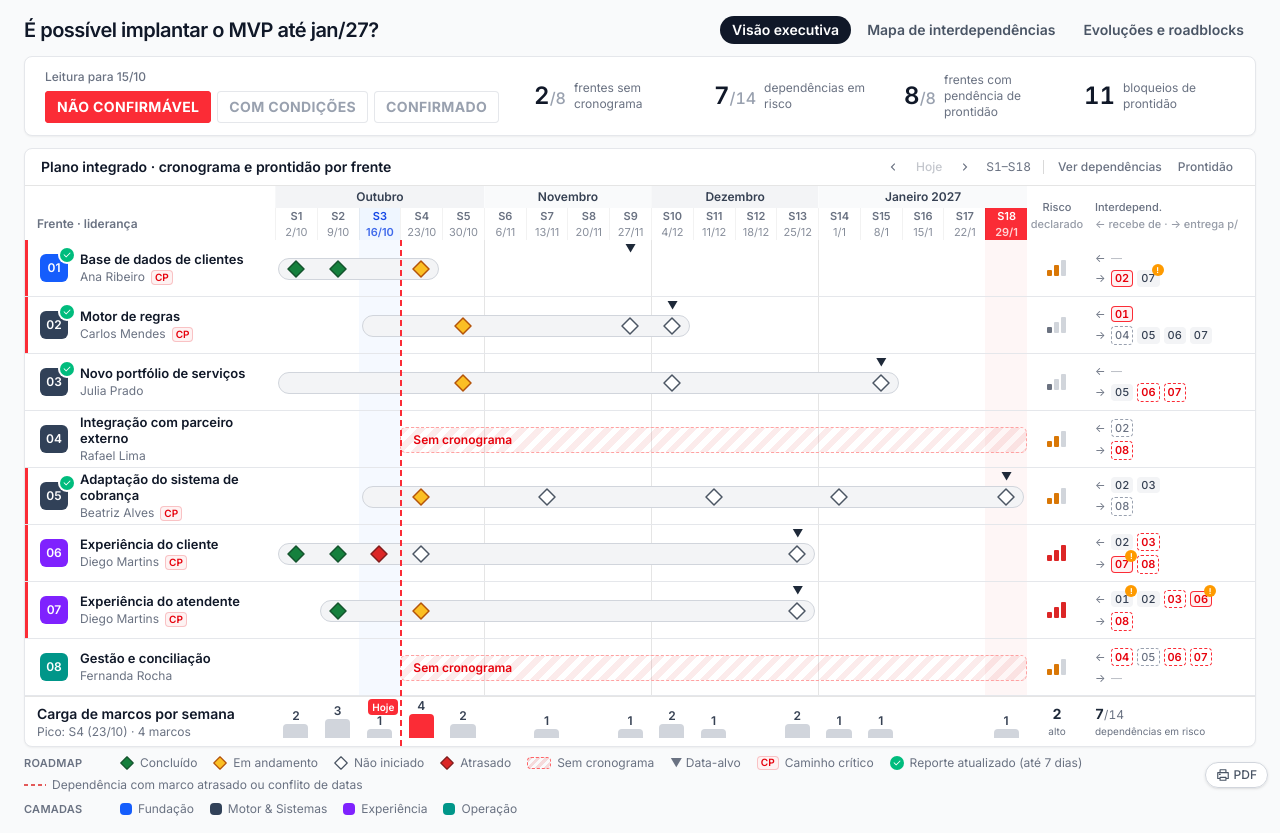
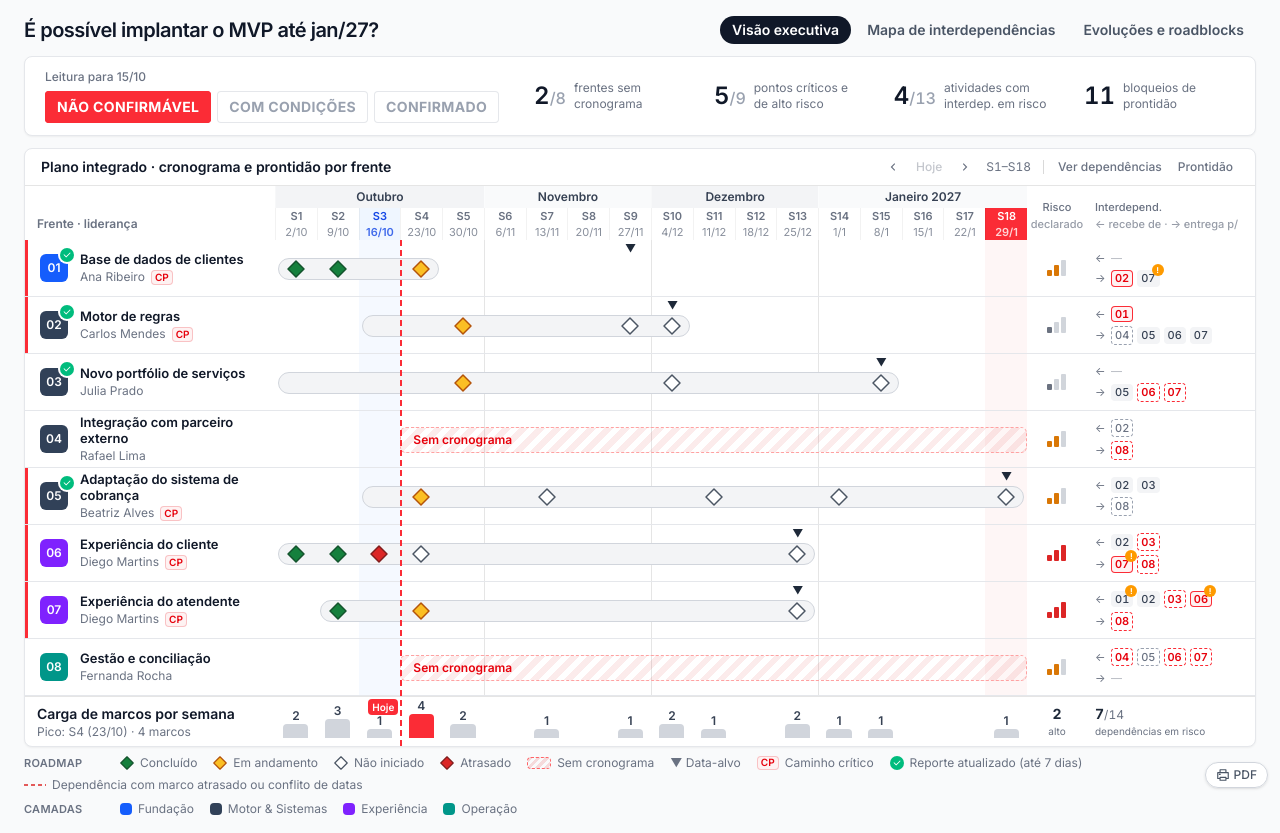
Before and after one commit to Akir0x/dashboard_executivo, a React (Vite) app: page / in a window 1280 px wide. Built offline with nearby package versions, Linux system fonts and the light colour scheme.

Commit message:
Indicadores: pontos críticos e de alto risco; atividades com interdep. em risco
Co-Authored-By: Claude Opus 5.5 <noreply@anthropic.com>
Claude-Session: https://claude.ai/code/session_01Q51eCtHXwFCUfvUJ8nmQQ4

```diff
--- a/src/App.tsx
+++ b/src/App.tsx
@@ -85,6 +85,15 @@ export default function App() {
     manual: !!m,
   });
   const M = painel.manual;
+  const roadblocks = prog.pontos.filter((p) => p.tipo !== "evolucao");
+  const ativInter = new Set<string>();
+  const ativRisco = new Set<string>();
+  deps.forEach((d) =>
+    d.macros.forEach((m) => {
+      ativInter.add(m.pre.id).add(m.suc.id);
+      if (m.atrasada || m.conflito) ativRisco.add(m.pre.id).add(m.suc.id);
+    }),
+  );
   const kpis = [
     kpi(
       M.semCrono,
@@ -92,17 +101,22 @@ export default function App() {
       N,
       "frentes sem cronograma",
     ),
+    // 2º: roadblocks (tbPontos) Crítico ou Alto / total de roadblocks. Valor manual: coluna DependenciasEmRisco (nome mantido).
     kpi(
       M.depsRisco,
-      deps.filter((d) => d.risco).length,
-      deps.length,
-      "dependências em risco",
+      roadblocks.filter(
+        (p) => p.criticidade === "critico" || p.criticidade === "alto",
+      ).length,
+      roadblocks.length,
+      "pontos críticos e de alto risco",
     ),
+    // 3º: macroatividades em ligações entre frentes em risco (predecessora atrasada ou conflito de datas) / macroatividades com interdependência.
+    // Valor manual: coluna FrentesComPendencia (nome mantido).
     kpi(
       M.pendencia,
-      frentes.filter((f) => f.pendente).length,
-      N,
-      "frentes com pendência de prontidão",
+      ativRisco.size,
+      ativInter.size,
+      "atividades com interdep. em risco",
     ),
     kpi(
       M.bloqueios,
```
Also changed, not shown: databricks_test/static/dashexecutivo.html (+4 -4 lines), roadmap_executivo_forum.html (+4 -4 lines), roadmap_executivo_tremor.html (+4 -4 lines), 1 other file (tests, documents, lock files or other folders).
